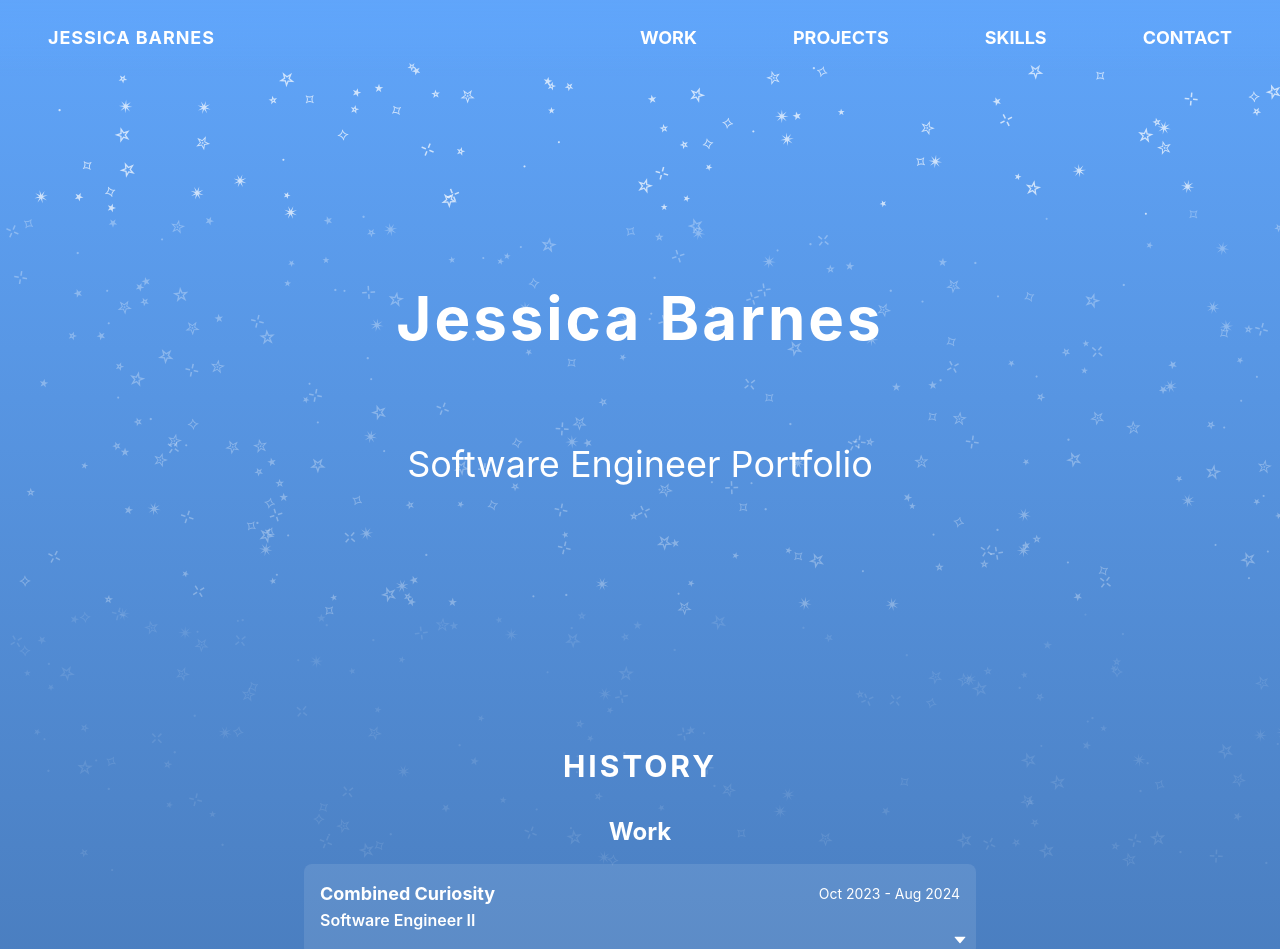
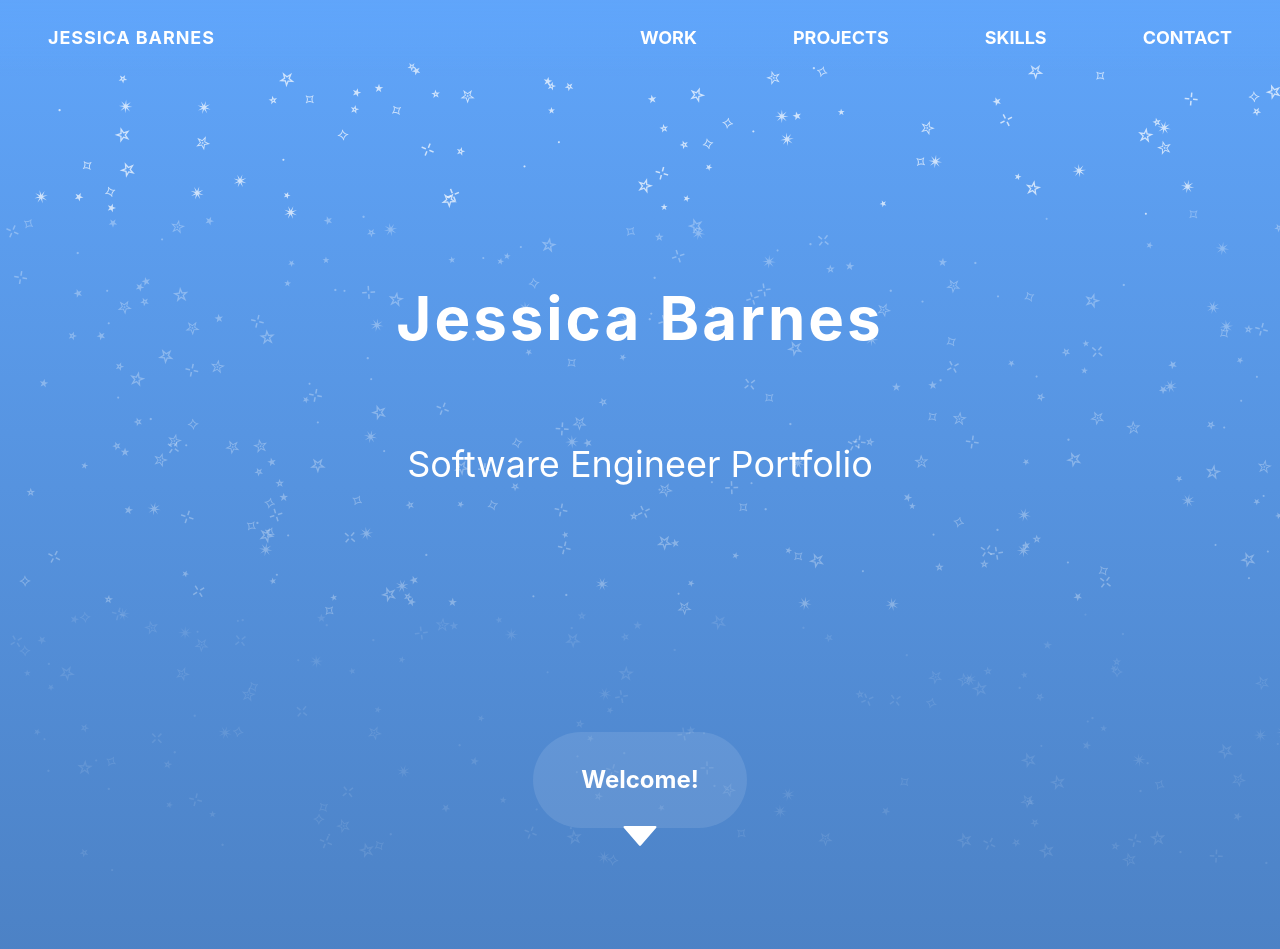
Before and after one commit to jessbarnes/portfolio2024, a React (Create React App) app: page / in a window 1280 px wide. Shown: the top 949 px of the page. Built offline with nearby package versions, Linux system fonts and the light colour scheme.

Commit message:
added welcome, made scroll smooth, fixed formatDate

```diff
--- a/src/App.tsx
+++ b/src/App.tsx
@@ -7,6 +7,7 @@ import Footer from "./sections/footer";
 import Navigation from "./sections/navigation";
 import Contact from "./sections/contact";
 import Stars from "./components/Stars";
+import { AiFillCaretDown } from "react-icons/ai";
 
 function App() {
   const contactRef = useRef<HTMLDivElement>(null);
@@ -21,19 +22,19 @@ function App() {
   const scrollTo = (location: string) => {
     switch (location) {
       case "top":
-        window.scrollTo(0, 0);
+        window.scrollTo({ top: 0, behavior: "smooth" });
         break;
       case "work":
-        workRef.current?.scrollIntoView();
+        workRef.current?.scrollIntoView({ behavior: "smooth" });
         break;
       case "projects":
-        projectsRef.current?.scrollIntoView();
+        projectsRef.current?.scrollIntoView({ behavior: "smooth" });
         break;
       case "skills":
-        skillsRef.current?.scrollIntoView();
+        skillsRef.current?.scrollIntoView({ behavior: "smooth" });
         break;
       case "contact":
-        contactRef.current?.scrollIntoView();
+        contactRef.current?.scrollIntoView({ behavior: "smooth" });
         break;
       default:
         break;
@@ -45,6 +46,21 @@ function App() {
       <Navigation scrollTo={scrollTo} sections={sections} />
       <Stars position="top" />
       <Header />
+      <div className="section-container mt-8 mb-12 lg:mb-24">
+        <div className="section-subcontainer">
+          <div className="relative bg-white bg-opacity-10 rounded-full py-8 px-12 text-center">
+            <h2>Welcome!</h2>
+          </div>
+          <button
+            className="clickable-white-icon -mt-8 hover:!text-white/50 hover:-mt-7"
+            onClick={() =>
+              workRef.current?.scrollIntoView({ behavior: "smooth" })
+            }
+          >
+            <AiFillCaretDown />
+          </button>
+        </div>
+      </div>
       <div className={anchorStyle} ref={workRef} />
       <Work />
       <div className={anchorStyle} ref={projectsRef} />
--- a/src/sections/footer/index.tsx
+++ b/src/sections/footer/index.tsx
@@ -12,7 +12,7 @@ const Footer = () => {
         <div className="absolute -top-8 md:-top-8 text-white w-full flex justify-center">
           <button
             className="clickable-white-icon"
-            onClick={() => window.scrollTo(0, 0)}
+            onClick={() => window.scrollTo({ top: 0, behavior: "smooth" })}
           >
             <AiFillCaretUp />
           </button>
--- a/src/utils/formatDate.tsx
+++ b/src/utils/formatDate.tsx
@@ -1,8 +1,20 @@
 const formatDate = (date: string) => {
   const dateObj = new Date(date);
-  return dateObj.toLocaleDateString("en-US", {
+  // Check if the date is valid
+  if (isNaN(dateObj.getTime())) {
+    console.error(`Invalid date: ${date}`);
+    return "Invalid Date";
+  }
+
+  // Adjust for UTC
+  const utcDate = new Date(
+    dateObj.getTime() + dateObj.getTimezoneOffset() * 60000
+  );
+
+  return utcDate.toLocaleDateString("en-US", {
     month: "short",
     year: "numeric",
+    timeZone: "UTC",
   });
 };
 
```
